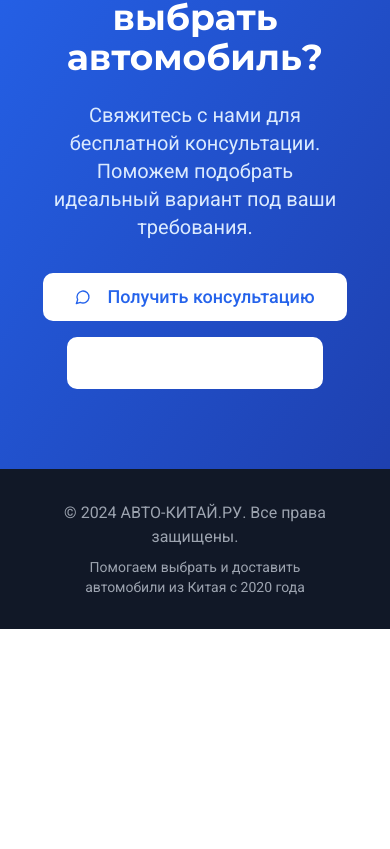
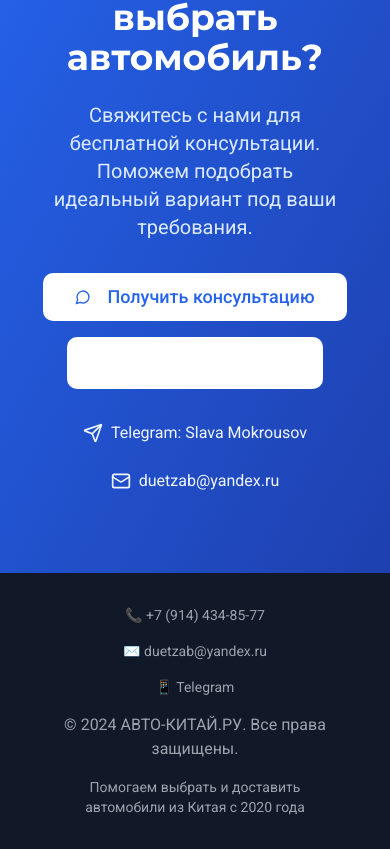
Before and after one commit to pr-poehali-dev/used-car-sales-manchuria, a React (Vite) app: page / in a window 390 px wide. Shown: the part 10533-11382 px from the top of the page. Before the commit the page ends 11162 px from the top, so only its background shows below. Built offline with nearby package versions, Linux system fonts and the light colour scheme.

Commit message:
Добавлены контактные данные Слава Мокроусова

```diff
--- a/src/components/sections/AboutAndTestimonials.tsx
+++ b/src/components/sections/AboutAndTestimonials.tsx
@@ -110,7 +110,7 @@ const AboutAndTestimonials = ({
             Свяжитесь с нами для бесплатной консультации. Поможем подобрать
             идеальный вариант под ваши требования.
           </p>
-          <div className="flex flex-col sm:flex-row gap-4 justify-center items-center">
+          <div className="flex flex-col sm:flex-row gap-4 justify-center items-center mb-8">
             <Button
               size="lg"
               onClick={onConsultationOpen}
@@ -125,19 +125,42 @@ const AboutAndTestimonials = ({
               className="border-2 border-white text-white hover:bg-white/10 px-8 py-6 text-lg"
               asChild
             >
-              <a href="tel:+79991234567">
+              <a href="tel:+79144348577">
                 <Icon name="Phone" className="mr-2" size={20} />
-                +7 (999) 123-45-67
+                +7 (914) 434-85-77
               </a>
             </Button>
+          </div>
+          <div className="flex flex-col sm:flex-row gap-6 justify-center items-center text-blue-50">
+            <a href="https://t.me/SlavaMokrousov" target="_blank" rel="noopener noreferrer" className="flex items-center gap-2 hover:text-white transition-colors">
+              <Icon name="Send" size={20} />
+              <span>Telegram: Slava Mokrousov</span>
+            </a>
+            <a href="mailto:duetzab@yandex.ru" className="flex items-center gap-2 hover:text-white transition-colors">
+              <Icon name="Mail" size={20} />
+              <span>duetzab@yandex.ru</span>
+            </a>
           </div>
         </div>
       </section>
 
       <footer className="bg-gray-900 text-gray-400 py-8 px-4">
-        <div className="container mx-auto text-center">
+        <div className="container mx-auto text-center space-y-4">
+          <div className="flex flex-col sm:flex-row gap-4 justify-center items-center text-sm">
+            <a href="tel:+79144348577" className="hover:text-white transition-colors">
+              📞 +7 (914) 434-85-77
+            </a>
+            <span className="hidden sm:inline">•</span>
+            <a href="mailto:duetzab@yandex.ru" className="hover:text-white transition-colors">
+              ✉️ duetzab@yandex.ru
+            </a>
+            <span className="hidden sm:inline">•</span>
+            <a href="https://t.me/SlavaMokrousov" target="_blank" rel="noopener noreferrer" className="hover:text-white transition-colors">
+              📱 Telegram
+            </a>
+          </div>
           <p>© 2024 АВТО-КИТАЙ.РУ. Все права защищены.</p>
-          <p className="text-sm mt-2">
+          <p className="text-sm">
             Помогаем выбрать и доставить автомобили из Китая с 2020 года
           </p>
         </div>
--- a/src/components/sections/Header.tsx
+++ b/src/components/sections/Header.tsx
@@ -17,7 +17,7 @@ const Header = ({ activeSection, onSectionChange }: HeaderProps) => {
             АВТО-КИТАЙ.РУ
           </span>
         </div>
-        <div className="hidden md:flex space-x-1">
+        <div className="hidden md:flex items-center space-x-1">
           {[
             { id: 'hero', label: 'Главная' },
             { id: 'catalog', label: 'Каталог' },
@@ -34,6 +34,12 @@ const Header = ({ activeSection, onSectionChange }: HeaderProps) => {
               {item.label}
             </Button>
           ))}
+          <a
+            href="tel:+79144348577"
+            className="ml-4 text-blue-600 hover:text-blue-800 font-semibold flex items-center gap-1"
+          >
+            📞 +7 (914) 434-85-77
+          </a>
         </div>
       </nav>
     </header>
```
